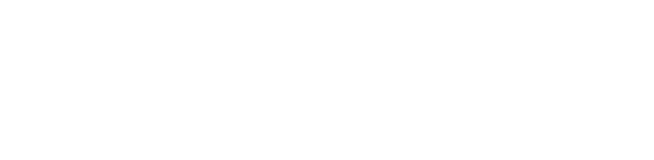
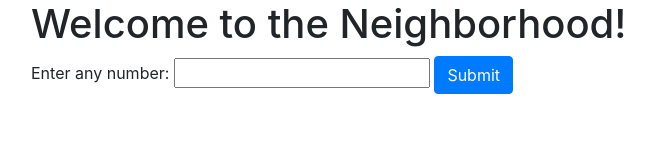
Before and after one commit to jfpalchak/mr-robogers-neighborhood, a plain HTML site: page index.html in a window 1280 px wide. Shown: the whole page, without its empty margins (54-708 px from the left). Drawn offline with nearby package versions, Linux system fonts and the light colour scheme.

Commit message:
Add form to index.html.

```diff
--- a/index.html
+++ b/index.html
@@ -8,9 +8,21 @@
   <link href="css/styles.css" rel="stylesheet" type="text/css">
   <script src="js/scripts.js"></script>
 
-  <title>Code Review #03</title>
+  <title>Mr. Roboger's Neighborhood</title>
 </head>
 <body>
+  <div class="header container">
+    <h1> Welcome to the Neighborhood!</h1>
+  </div>
+
+  <div class="form-content container">
+    <form id="form">
+      <label for="user-number">Enter any number:</label>
+      <input id="user-number" type="number" name="user-number">
+      <button type="submit" class="btn btn-primary">Submit</button>
+    </form>
+
+  </div>
 
 </body>
 </html>
```
